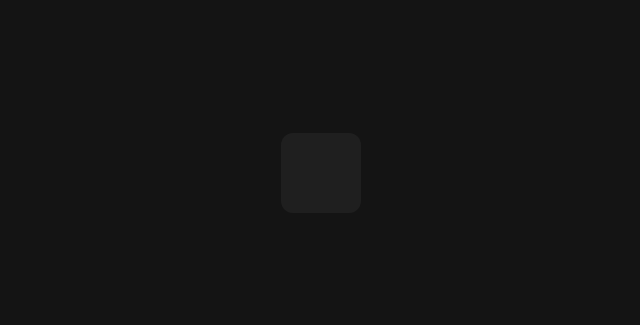
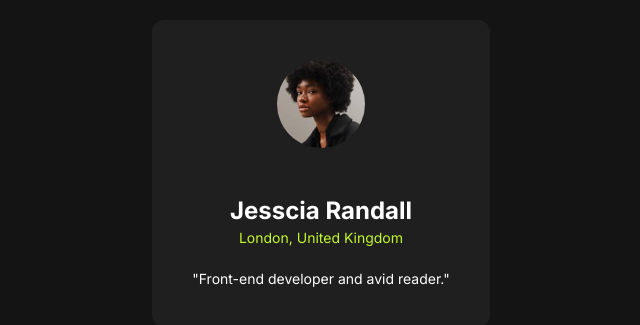
Before and after one commit to YashinN/FM-social-links-profile, a React (Create React App) app: page / in a window 1280 px wide. Shown: the part 227-552 px from the top of the page, without its empty margins (319-959 px from the left). Built offline with nearby package versions, Linux system fonts and the light colour scheme.

Commit message:
Add: ProfileSection component added to the main social card.

```diff
--- /dev/null
+++ b/src/components/SocialCard/ProfileSection.js
@@ -0,0 +1,23 @@
+import profileImg from "../../images/avatar-jessica.jpeg";
+import styles from "./ProfileSection.module.scss";
+
+const ProfileSection = () => {
+  return (
+    <div className={styles.profileSection}>
+      <img
+        className={styles.profileImg}
+        src={profileImg}
+        alt="Profile picture"
+      />
+
+      <div className={styles.profileDetails}>
+        <h1>Jesscia Randall</h1>
+        <p className={styles.location}>London, United Kingdom</p>
+      </div>
+
+      <p>"Front-end developer and avid reader."</p>
+    </div>
+  );
+};
+
+export default ProfileSection;
--- /dev/null
+++ b/src/components/SocialCard/ProfileSection.module.scss
@@ -0,0 +1,33 @@
+@import "../../styles/_variables";
+
+.profileImg {
+  border-radius: 100%;
+  width: 8.8rem;
+  margin-bottom: 2.4rem;
+}
+
+.profileSection {
+  display: flex;
+  flex-direction: column;
+  justify-content: center;
+  align-items: center;
+  color: $txt-white;
+  gap: 2.4rem;
+
+  p {
+    font-size: 1.4rem;
+  }
+}
+
+.profileDetails {
+  text-align: center;
+  h1 {
+    font-size: 2.4rem;
+    color: $txt-white;
+    margin-bottom: 0.4rem;
+  }
+
+  p {
+    color: $neon-green;
+  }
+}
--- a/src/components/SocialCard/SocialCard.js
+++ b/src/components/SocialCard/SocialCard.js
@@ -1,7 +1,12 @@
 import styles from "./SocialCard.module.scss";
+import ProfileSection from "./ProfileSection";
 
 const SocialCard = () => {
-  return <section className={styles.socialCard}></section>;
+  return (
+    <section className={styles.socialCard}>
+      <ProfileSection />
+    </section>
+  );
 };
 
 export default SocialCard;
```
